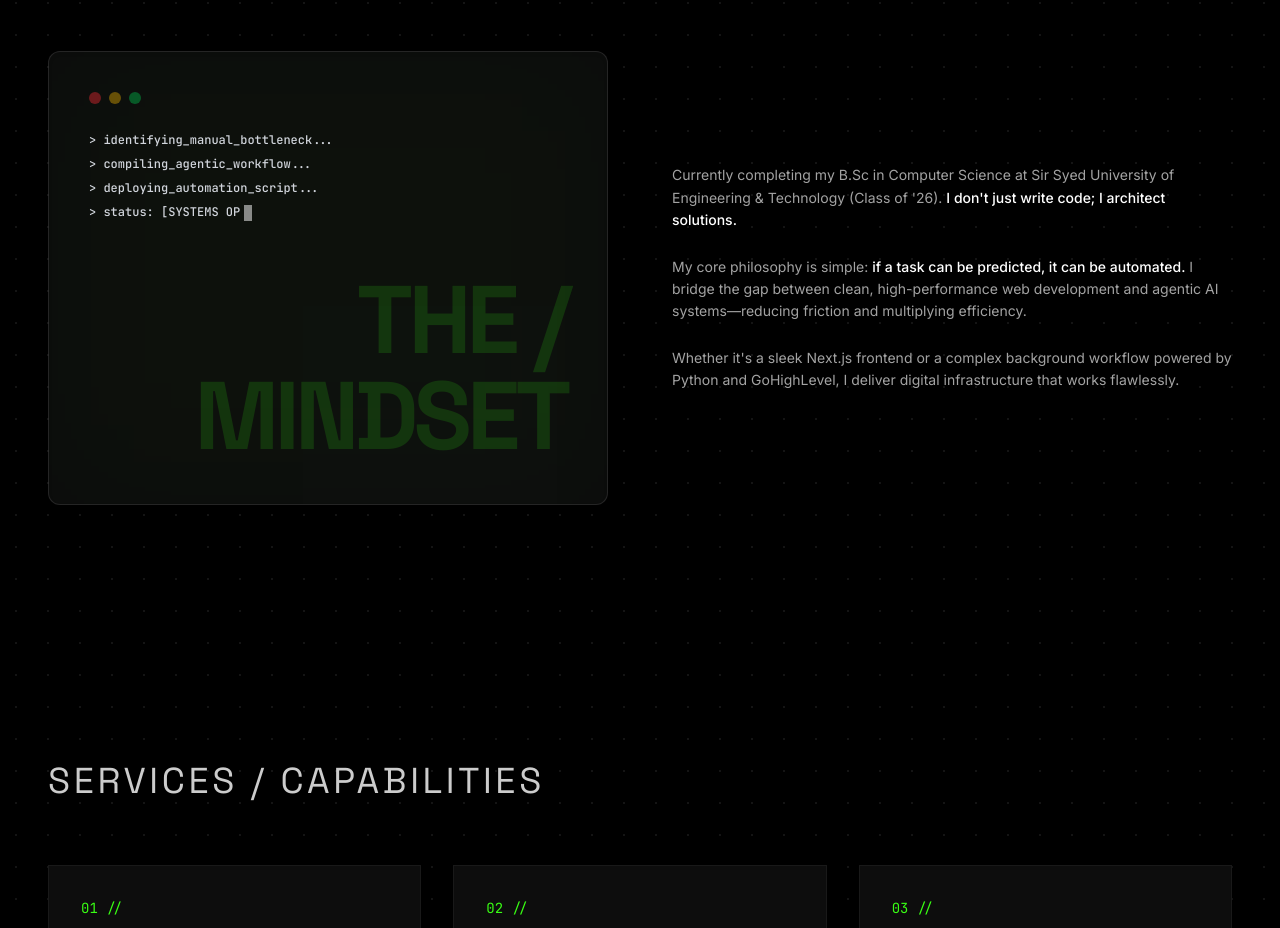
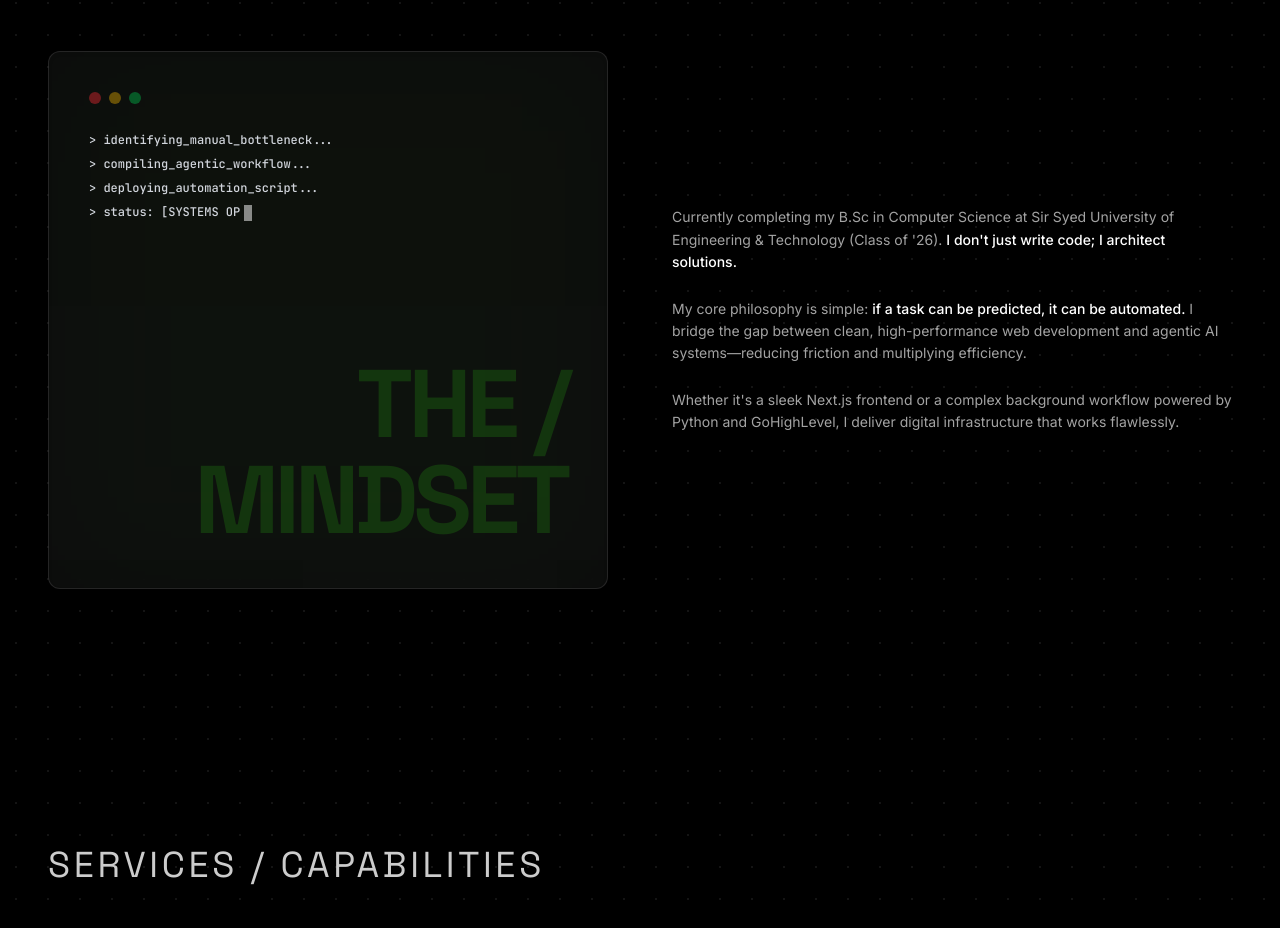
Before and after one commit to beginnercodee/Portfolio, a Next.js app: page / in a window 1280 px wide. Shown: the part 877-1805 px from the top of the page. Built offline with nearby package versions, Linux system fonts and the light colour scheme; no server answers.

Commit message:
fix: static bounds on about card typewriter

```diff
--- a/src/components/About.tsx
+++ b/src/components/About.tsx
@@ -63,6 +63,8 @@ export default function About() {
             <div className="w-2.5 h-2.5 md:w-3 md:h-3 rounded-full bg-green-500" />
           </div>
 
+          {/* Fixed height container to completely eliminate layout shifts during typing animation */}
+          <div className="h-[140px] md:h-[180px] w-full">
             {displayedLines.map((line, i) => (
               <div key={i} className={i === terminalLines.length - 1 && line === terminalLines[i] ? "text-glow-green font-bold drop-shadow-[0_0_8px_rgba(57,255,20,0.8)] mt-2" : "text-gray-300 font-medium"}>
                 {line}
@@ -75,6 +77,7 @@ export default function About() {
             {currentLineIndex >= terminalLines.length && (
               <div className="mt-2"><span className="inline-block w-1.5 h-3 md:w-2 md:h-4 bg-glow-green animate-pulse align-middle" /></div>
             )}
+          </div>
         </div>
 
         {/* Huge Watermark Text */}
```
Lines whose indentation alone changed are shown as unchanged.
